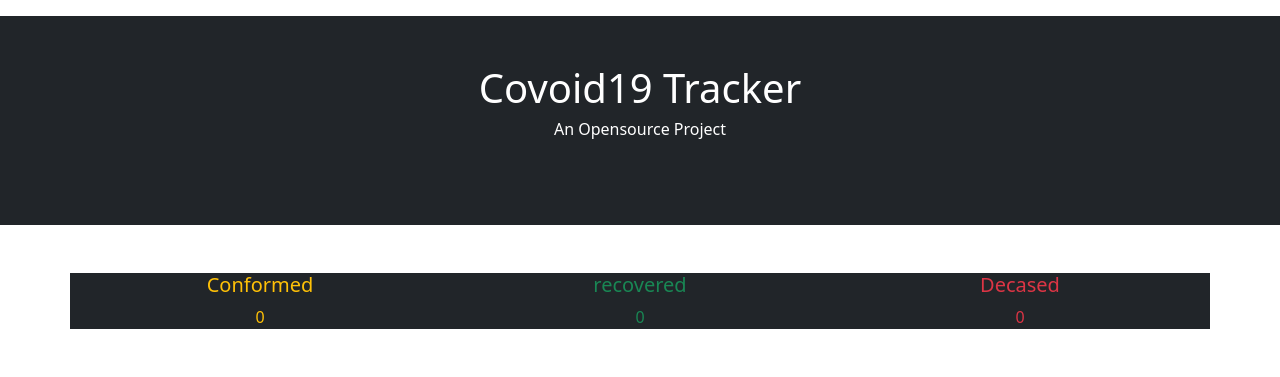
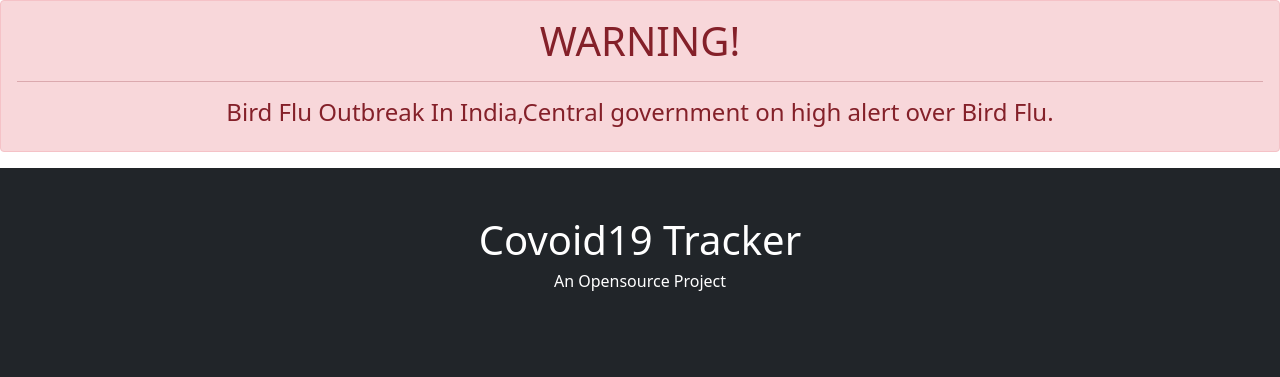
Before and after one commit to sandeepMark1/virustracker, a PHP site: page / in a window 1280 px wide. Shown: the top 377 px of the page. Run offline with PHP 8.4, Linux system fonts and the light colour scheme; data that the repository does not hold is empty.

Commit message:
new alert

```diff
--- a/index.php
+++ b/index.php
@@ -20,6 +20,13 @@ include "./extra/asset.php";
 
   </head>
   <body>
+
+    <div class="alert alert-danger" role="alert">
+  <h1  class="alert-heading text-center text-strong">WARNING!</h1>
+  <p></p>
+  <hr>
+  <H4><p class="mb-0 text-center"> Bird Flu Outbreak In India,Central government on high alert over Bird Flu.</p></H4>
+</div>
 
 
  <div class="container-fluid bg-dark p-5 text-center my-3">
```
